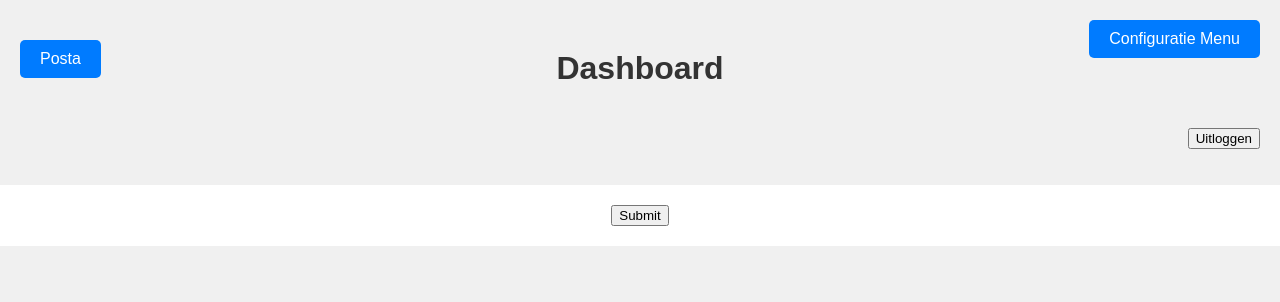
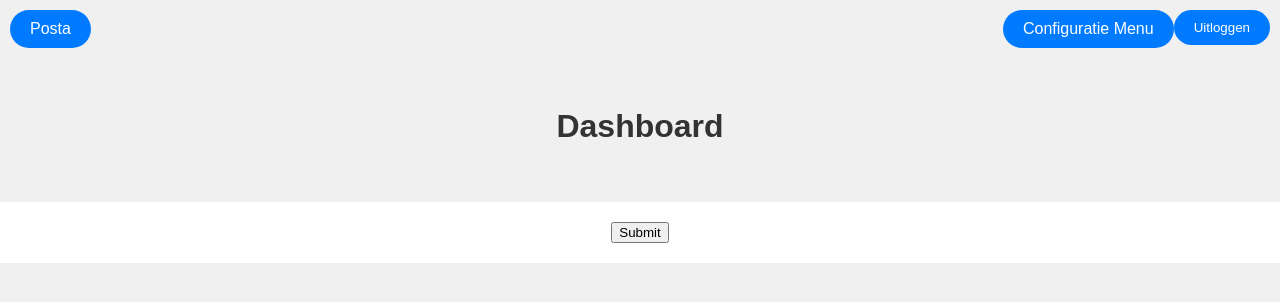
Before and after one commit to ZanderCeunen/Posta, a Flask app: page /dashboard in a window 1280 px wide. Shown: the top 302 px of the page. Run offline with Flask 3, Linux system fonts and the light colour scheme; the visitor is signed in with stand-in values (Sample User, id 1); data that the repository does not hold is empty.

Commit message:
style fix

```diff
--- a/static/dashboard-style.css
+++ b/static/dashboard-style.css
@@ -7,32 +7,43 @@ body {
     flex-direction: column;
     min-height: 100vh;
 }
+
+.nav-bar {
+    display: flex;
+    justify-content: space-between;
+    align-items: center;
+    padding: 10px;
+    color: #fff;
+}
+
+.nav-button, .logout-button input[type="submit"] {
+    padding: 10px 20px;
+    background-color: #007bff;
+    color: #fff;
+    text-decoration: none;
+    border: none;
+    border-radius: 30px;
+    transition: background-color 0.3s ease;
+    cursor: pointer;
+}
+
+.nav-button:hover, .logout-button input[type="submit"]:hover {
+    background-color: #0056b3;
+}
+
+
 .posta-button {
     position: absolute;
     top: 20px;
     left: 20px;
-    padding: 10px 20px;
-    background-color: #007bff;
-    color: #fff;
-    text-decoration: none;
-    border-radius: 5px;
-    z-index: 2;
 }
 
-.posta-button:hover {
-    background-color: #0056b3;
-}
 .config-button {
     position: absolute;
     top: 20px;
-    right: 20px; /* Adjust the position as needed */
-    padding: 10px 20px;
-    background-color: #007bff;
-    color: #fff;
-    text-decoration: none;
-    border-radius: 5px;
-    z-index: 2;
+    right: 20px;
 }
+
 
 .config-button:hover {
     background-color: #0056b3;
@@ -111,24 +122,6 @@ img {
     bottom: 0;
 }
 
-.logout-button {
-    text-align: right;
-    margin-right: 20px;
-    margin-top: 20px;
-}
-
-.posta-button {
-    display: inline-block;
-    margin-right: 20px;
-    margin-top: 20px;
-    padding: 10px 20px;
-    background-color: #007bff;
-    color: #fff;
-    text-decoration: none;
-    border: none;
-    border-radius: 5px;
-    transition: background-color 0.3s ease;
-}
 
 .posta-button:hover {
     background-color: #0056b3;
--- a/templates/dashboard.html
+++ b/templates/dashboard.html
@@ -7,13 +7,16 @@
     <link rel="stylesheet" href="{{ url_for('static', filename='dashboard-style.css') }}">
 </head>
 <body>
-    <a href="/" class="posta-button">Posta</a>
-    <a href="/config" class="config-button">Configuratie Menu</a>
+    <div class="nav-bar">
+        <a href="/" class="nav-button">Posta</a>
+        <div style="display: flex;">
+            <a href="/config" class="nav-button">Configuratie Menu</a>
+            <form action="{{ url_for('logout') }}" method="post" class="logout-button">
+                <input type="submit" value="Uitloggen">
+            </form>
+        </div>
+    </div>
     <h1>Dashboard</h1>
-    <div class="logout-button">
-        <form action="{{ url_for('logout') }}" method="post">
-            <input type="submit" value="Uitloggen">
-        </form>
     </div>
     <form method="post">
         <ul>
```
